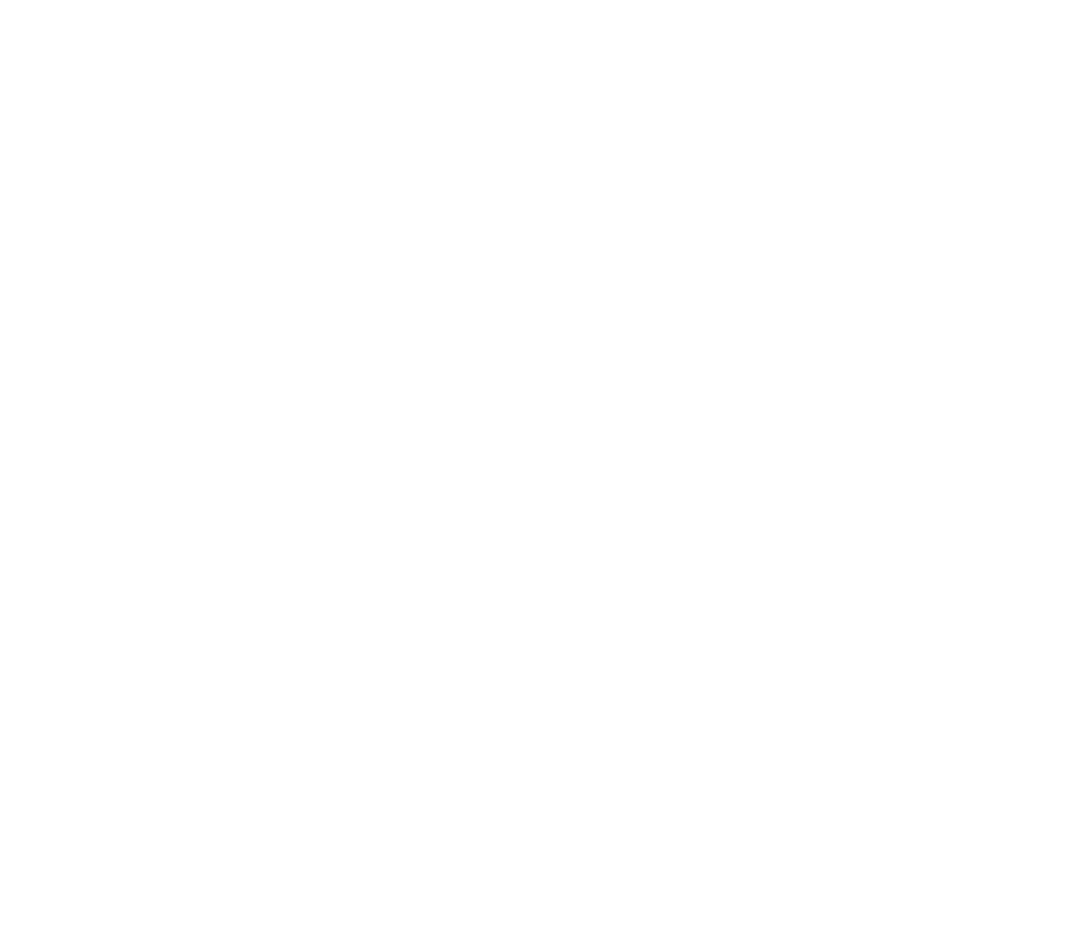
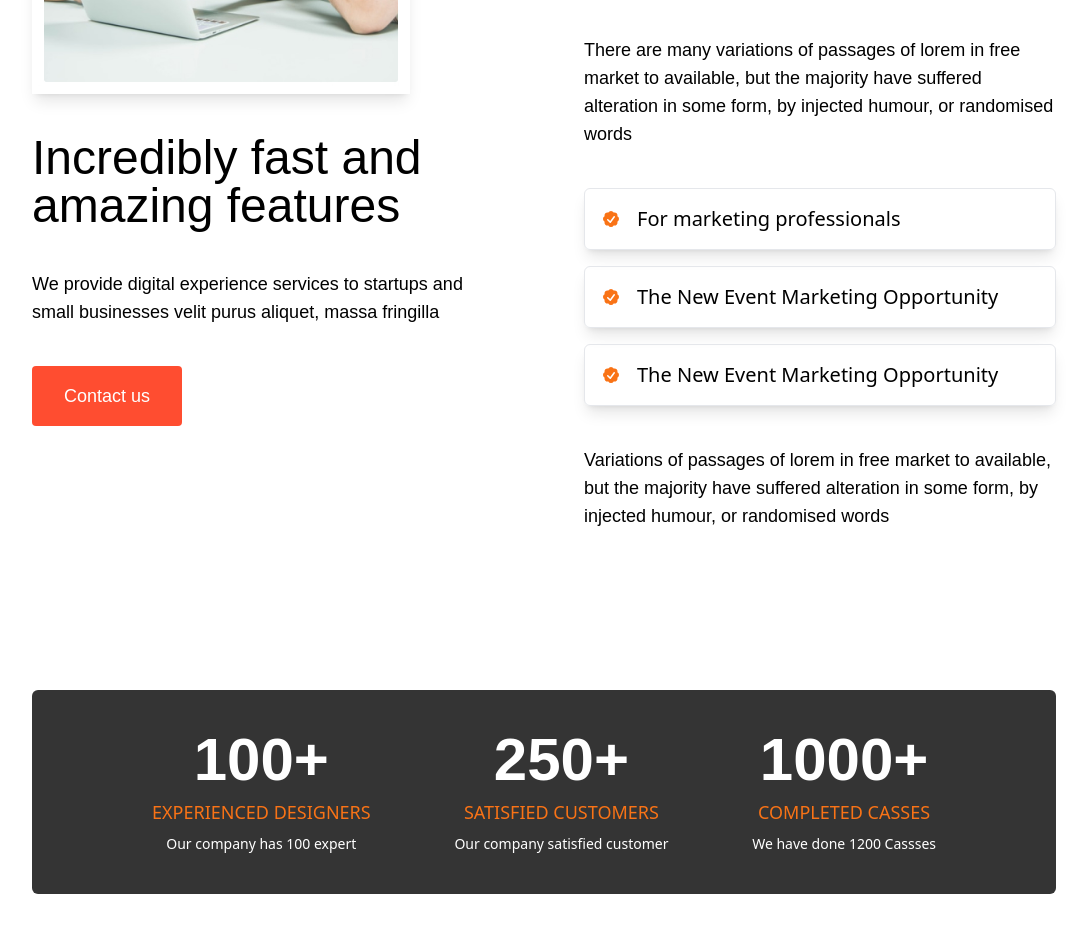
Before and after one commit to anupkumarjana/Balck-Bee, a React (Create React App) app: page / in a window 1280 px wide. Shown: the part 1240-2172 px from the top of the page, without its empty margins (96-1183 px from the left). Before the commit the page ends 800 px from the top, so only its background shows below. Built offline with nearby package versions, Linux system fonts and the light colour scheme.

Commit message:
HomePage with Hero, BuisnessGrowth, Banner completed

```diff
--- a/src/pages/HomePage.jsx
+++ b/src/pages/HomePage.jsx
@@ -1,10 +1,20 @@
 import React from "react";
 import Hero from "../components/Home/Hero";
+import BuisnessGrowth from "../components/Home/BuisnessGrowth";
+import Banner from "../components/Home/Banner";
 
 const HomePage = () => {
   return (
-    <div className="lg:px-20 px-10 pt-40 lg:pt-0">
+    <div className="lg:px-32 px-10  pt-20 lg:pt-40 flex-col gap-20  lg:text-start text-center text-wrap ">
       <Hero />
+      <div className="flex flex-col gap-40">
+        <div>
+          <BuisnessGrowth />
+        </div>
+        <div>
+          <Banner />
+        </div>
+      </div>
     </div>
   );
 };
```
